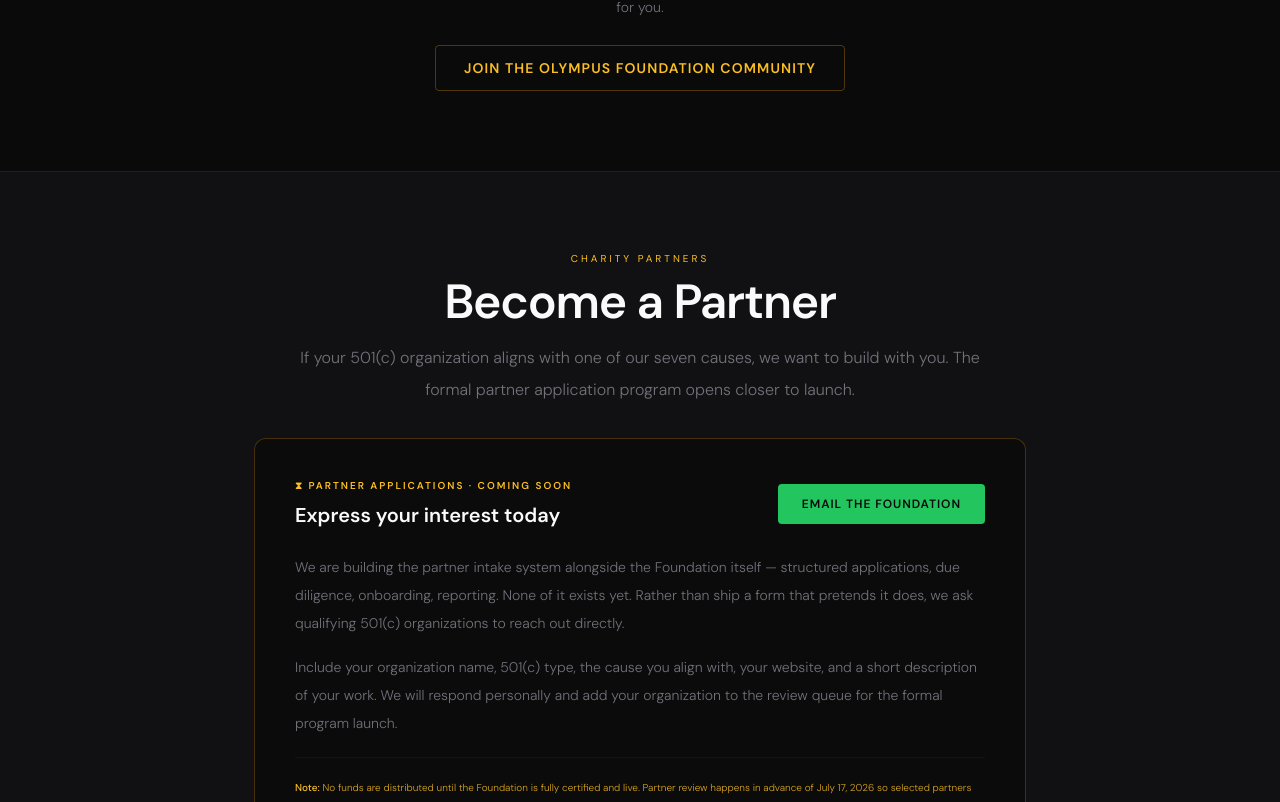
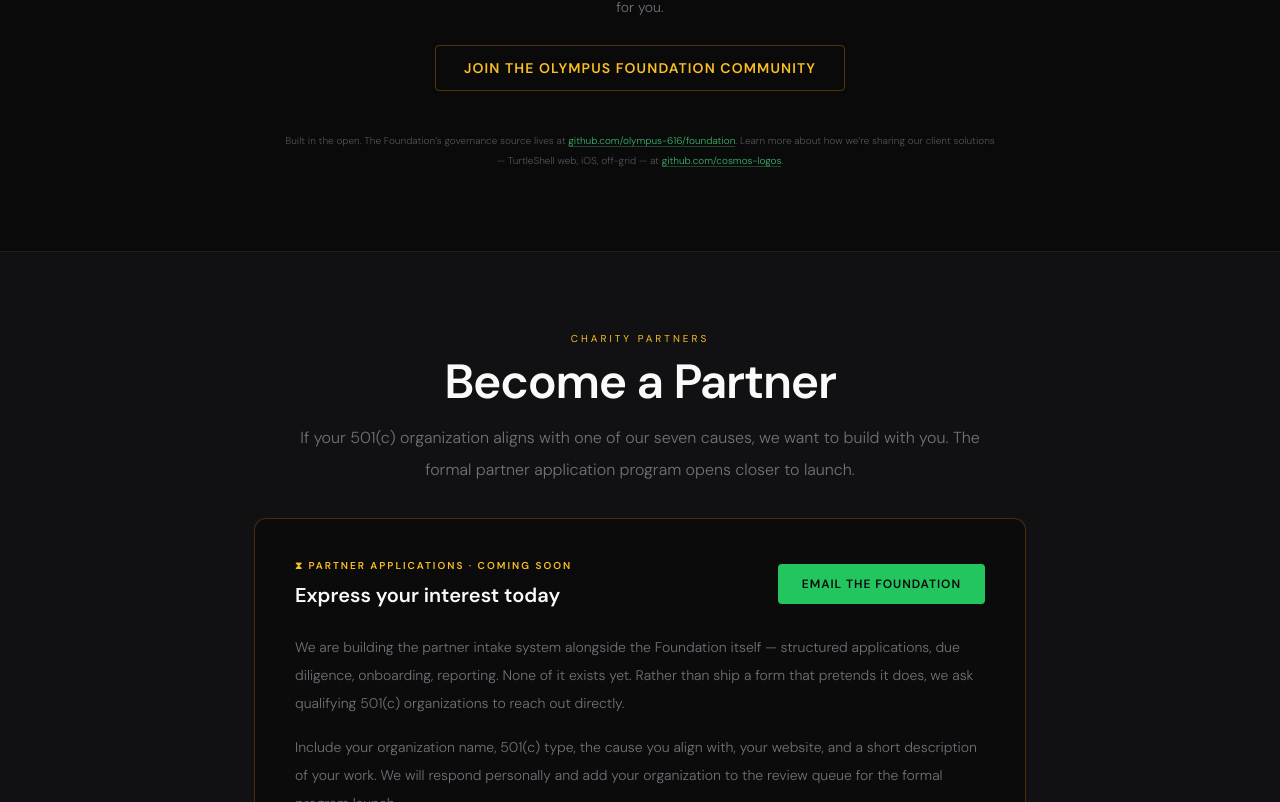
Before and after one commit to cosmos-logos/turtleshell-web, a React (Vite) app in the folder ui/: page /causes in a window 1280 px wide. Shown: the part 5098-5900 px from the top of the page. Built offline with nearby package versions, Linux system fonts and the light colour scheme; no server answers; a web font is replaced by a local one.

Commit message:
@root-of-trust:thought/d79f1c5-20260416090516-featts-web:-subtle-GitHub-refs-on-/causes-+-Foundation-+-Source-in-footer

```diff
--- a/ui/src/components/layout/MarketingLayout.tsx
+++ b/ui/src/components/layout/MarketingLayout.tsx
@@ -137,7 +137,8 @@ export function MarketingLayout() {
             <Link to="/terms" onClick={scrollToTop} className={footerLinkClass}>Terms</Link>
             <Link to="/privacy" onClick={scrollToTop} className={footerLinkClass}>Privacy</Link>
             <Link to="/security" onClick={scrollToTop} className={footerLinkClass}>Security</Link>
-            <a href="https://github.com/olympus-616/foundation" target="_blank" rel="noopener noreferrer" className={footerLinkClass}>GitHub</a>
+            <a href="https://github.com/olympus-616/foundation" target="_blank" rel="noopener noreferrer" className={footerLinkClass}>Foundation</a>
+            <a href="https://github.com/cosmos-logos" target="_blank" rel="noopener noreferrer" className={footerLinkClass}>Source</a>
           </div>
         </div>
       </footer>
--- a/ui/src/routes/Causes.tsx
+++ b/ui/src/routes/Causes.tsx
@@ -459,6 +459,34 @@ function Transparency() {
           Join the Olympus Foundation Community
         </Link>
       </div>
+
+      {/* Soft, honest footnote: the Foundation governance code and our
+          client surfaces are public repositories. People who want to
+          audit, contribute, or run their own node can follow the threads
+          directly. Intentionally muted — this is transparency as a fact,
+          not a marketing CTA. */}
+      <p className="text-center max-w-[720px] mx-auto mt-10 text-2xs text-text-muted/70 font-light leading-loose">
+        Built in the open. The Foundation&rsquo;s governance source lives at{' '}
+        <a
+          href="https://github.com/olympus-616/foundation"
+          target="_blank"
+          rel="noopener noreferrer"
+          className="text-shell-400/80 hover:text-shell-400 underline underline-offset-2 decoration-shell-400/30 hover:decoration-shell-400"
+        >
+          github.com/olympus-616/foundation
+        </a>
+        . Learn more about how we&rsquo;re sharing our client solutions —{' '}
+        TurtleShell web, iOS, off-grid — at{' '}
+        <a
+          href="https://github.com/cosmos-logos"
+          target="_blank"
+          rel="noopener noreferrer"
+          className="text-shell-400/80 hover:text-shell-400 underline underline-offset-2 decoration-shell-400/30 hover:decoration-shell-400"
+        >
+          github.com/cosmos-logos
+        </a>
+        .
+      </p>
     </section>
   );
 }
```
